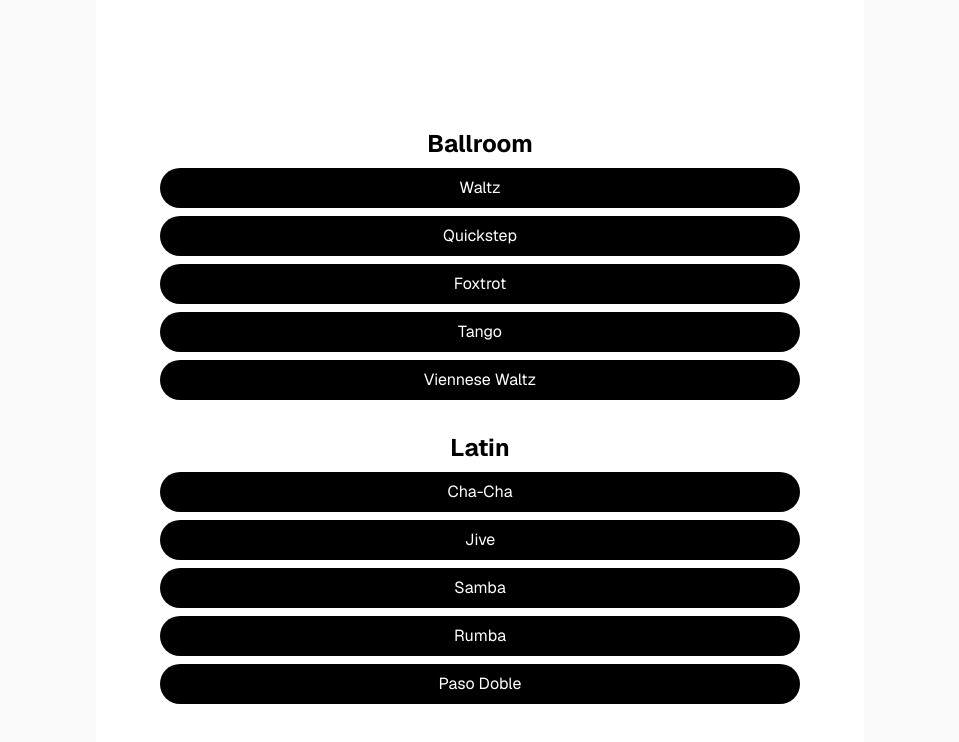
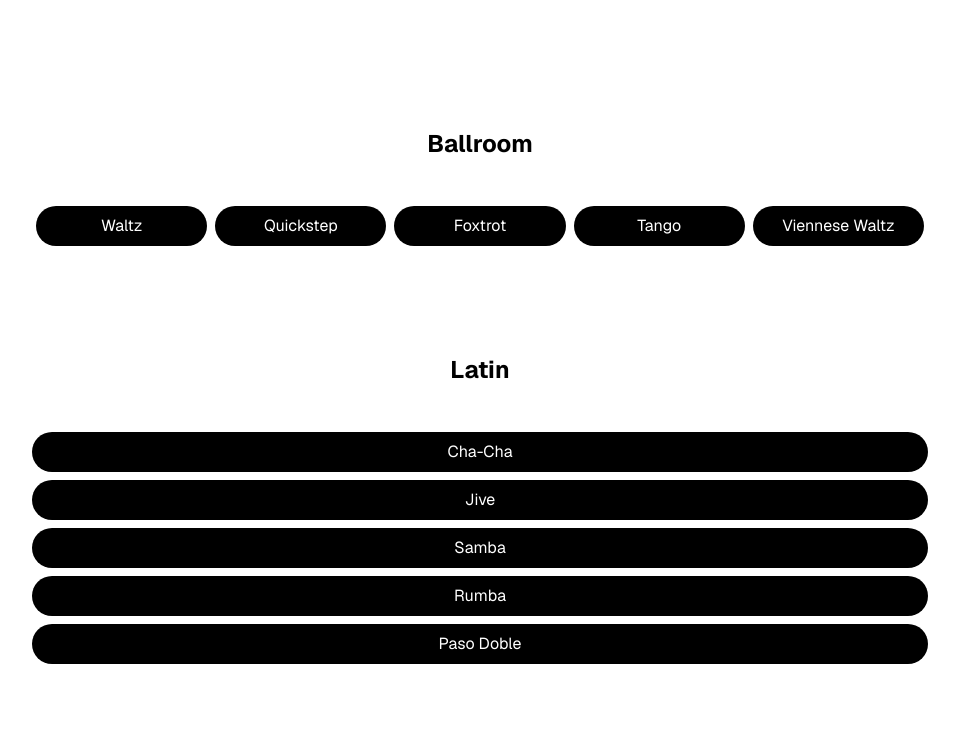
Before and after one commit to SamkittPatni/dance-moves, a Next.js app: page / in a window 1280 px wide. Shown: the top 742 px of the page, without its empty margins (160-1119 px from the left). Built offline with nearby package versions, Linux system fonts and the light colour scheme.

Commit message:
Added variable styling for mobile and desktop

```diff
--- a/app/page.tsx
+++ b/app/page.tsx
@@ -20,12 +20,12 @@ const latinlinks = [
 export default function Home() {
   return (
     <div className="flex flex-col flex-1 items-center justify-center bg-zinc-50 font-sans">
-      <main className="flex flex-1 w-full max-w-3xl flex-col items-center justify-between py-32 px-16 bg-white sm:items-start">
+      <main className="flex flex-1 w-full max-w-5xl flex-col items-center justify-between md:py-32 md:px-16 py-16 px-4 bg-white sm:items-start">
         <h1 className="w-full text-center text-black text-2xl font-bold">Ballroom</h1>
-        <div className="w-full">
+        <div className="md:flex md:flex-row w-full">
           {ballroomlinks.map((link => {
             return (
-              <div key= {link.name} className="w-full rounded-full bg-black text-white py-2 items-center text-center my-2">
+              <div key= {link.name} className="w-full rounded-full bg-black text-white py-2 items-center text-center my-2 md:mx-1">
                 <Link href={link.href} className="flex items-center justify-center w-full">
                   {link.name}
                 </Link>
```
